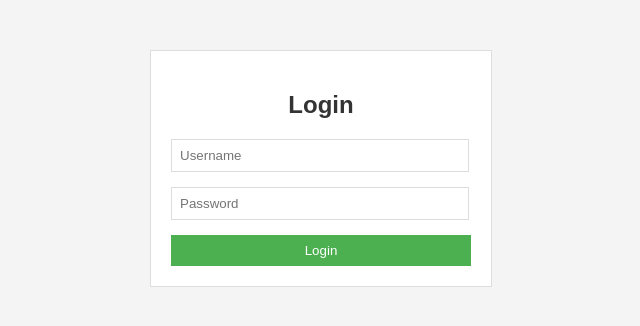
After one commit to eid96/Cross-Site-Scripting, a Flask app: page /login in a window 1280 px wide. The commit adds this page. Shown: the top 326 px of the page, without its empty margins (319-959 px from the left). Run offline with Flask 3, Linux system fonts and the light colour scheme.

Commit message:
added basic loginscreen, not able to actually login yet

```diff
--- a/app.py
+++ b/app.py
@@ -114,6 +114,11 @@ def new_posts():
         con.close()
     return render_template('add_posts.html')
 
+@app.route('/login', methods=['GET', 'POST'])
+def login():
+
+    return render_template('login.html')
+
 
 if __name__ == '__main__':
     app.run(host='0.0.0.0', port=5000)
--- a/templates/home.html
+++ b/templates/home.html
@@ -53,6 +53,7 @@
 
     <div class="container">
         <h1>Blog</h1>
+        <a class="back-btn" href="{{ url_for('login') }}">Login</a>
  <a class="back-btn" href="{{ url_for('add_posts') }}">Add post</a>
         <table class="post-list">
             <tr>
--- /dev/null
+++ b/templates/login.html
@@ -0,0 +1,59 @@
+<!DOCTYPE html>
+<html>
+
+<head>
+    <title>Login Page</title>
+    <style>
+        body {
+            font-family: Arial, sans-serif;
+            background-color: #f4f4f4;
+        }
+
+        .login-box {
+            width: 300px;
+            margin: 50px auto;
+            background: #fff;
+            padding: 20px;
+            border: 1px solid #ddd;
+        }
+
+        .login-box h2 {
+            text-align: center;
+            color: #333;
+        }
+
+        .login-box input[type="text"],
+        .login-box input[type="password"] {
+            width: calc(100% - 20px);
+            padding: 8px;
+            margin-bottom: 15px;
+            border: 1px solid #ddd;
+        }
+
+        .login-box input[type="submit"] {
+            width: 100%;
+            padding: 8px;
+            background: #4caf50;
+            border: 0;
+            color: #fff;
+            cursor: pointer;
+        }
+
+        .login-box input[type="submit"]:hover {
+            background: #45a049;
+        }
+    </style>
+</head>
+
+<body>
+    <div class="login-box">
+        <h2>Login</h2>
+        <form action="/login" method="post">
+            <input type="text" name="username" placeholder="Username" required><br>
+            <input type="password" name="password" placeholder="Password" required><br>
+            <input type="submit" value="Login" href="/">
+        </form>
+    </div>
+</body>
+
+</html>
```
